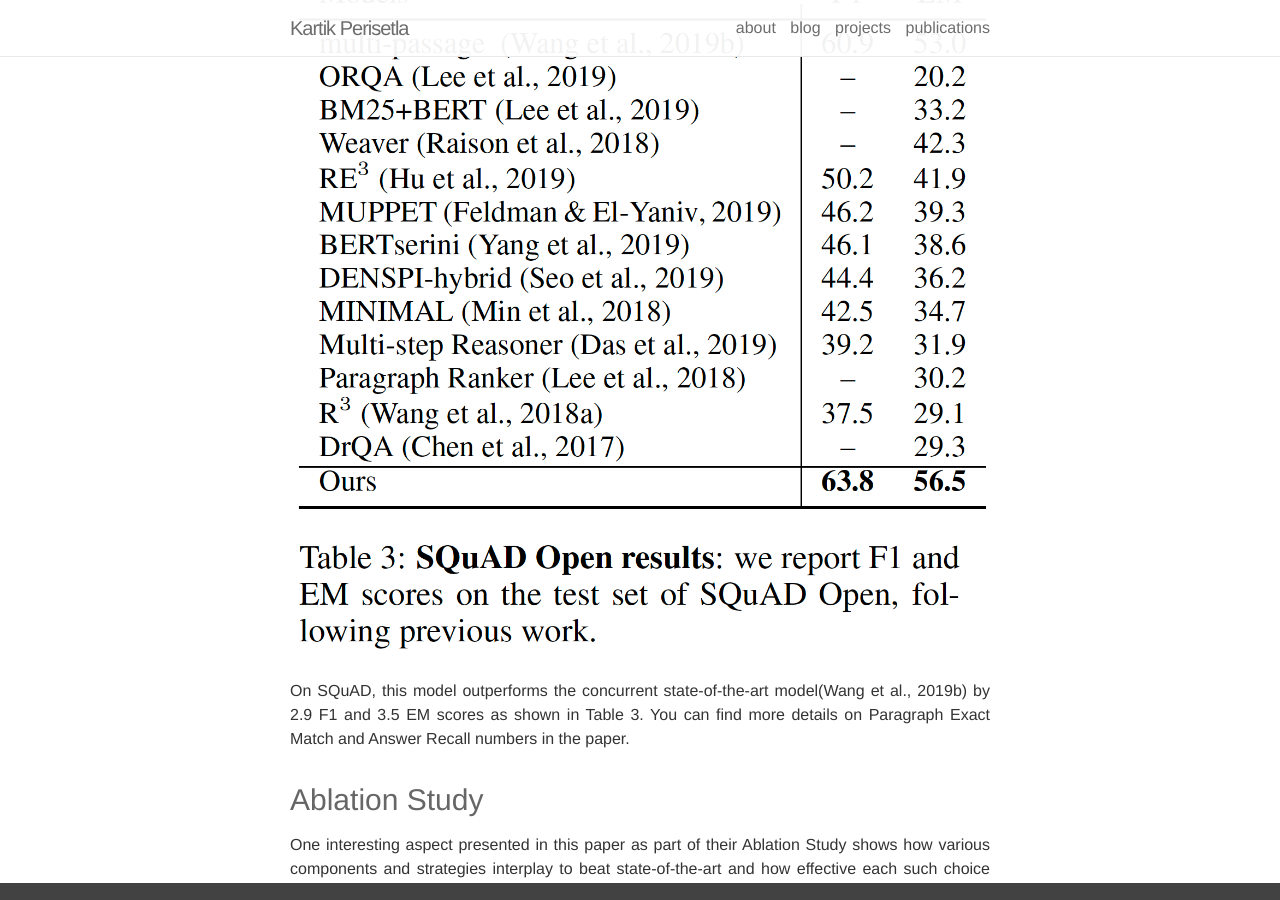
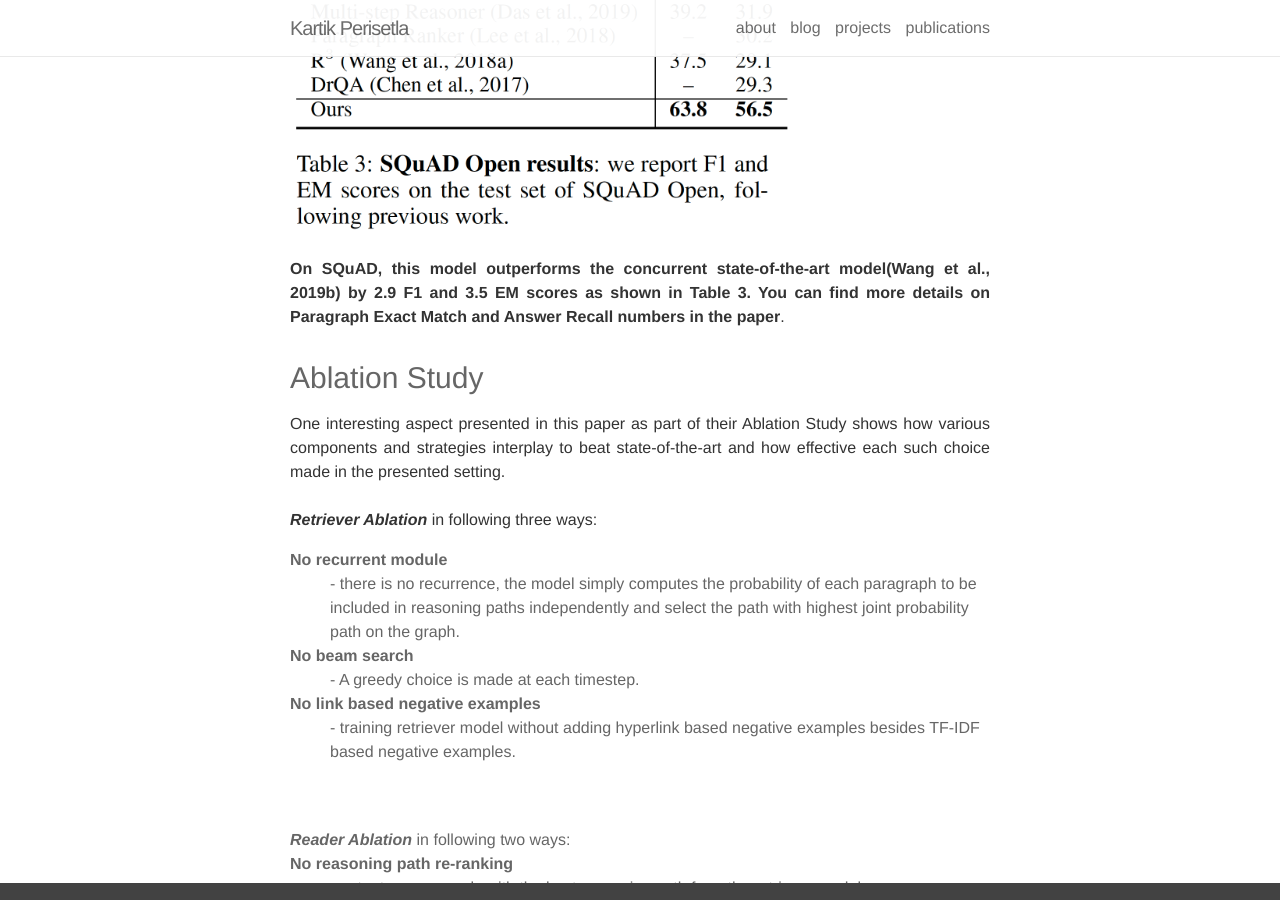
Before and after one commit to kartikperisetla/kartikperisetla.github.io, a Jekyll site: the page built from _posts/2020-06-19-learning-to-retrieve-reasoning-paths.markdown, in a window 1280 px wide and 900 px high, scrolled down 8476 px. Built offline with Jekyll 4.4.1, drawn with Linux system fonts in a browser that asks for light colours; nearby versions of some CDN libraries; comment, search, counter and statistics services are not loaded.

Commit message:
Update 2020-06-19-learning-to-retrieve-reasoning-paths.markdown

```diff
--- a/_posts/2020-06-19-learning-to-retrieve-reasoning-paths.markdown
+++ b/_posts/2020-06-19-learning-to-retrieve-reasoning-paths.markdown
@@ -143,18 +143,18 @@ where <b><i>y<sup>start</sup></i></b> and <b><i>y<sup>end</sup></i></b> are the
 <br/>
 The approach proposed in this paper has been <b><i>evaluated on 3 open-domain QA Wikipedia sourced datasets: HotpotQA, SQuAD open and Natural questions open</i></b>. Authors have used pre-trained BERT models using the uncased base configuration(d=768) for retriever and whole word masking uncased large(wwm) configuration(d=1024) for reader model. Authors have followed same TF-IDF based retriever model as is used by Chen et al.(2017). Hyperparameter tuning of number of initial TF-IDF based paragraphs(F), beam size(B) is done using HotpotQA dev set.
 </p>
-<img width="700px" src="{{ site.baseurl }}/assets/img/blog/hotpotQA_results.png"/>
+<img width="500px" src="{{ site.baseurl }}/assets/img/blog/hotpotQA_results.png"/>
 <p align="justify">
 Table 1 shows how the approach presented in this paper performs on HotpotQA development set. The method presented significantly outperforms all the previous results across the evaluation metrics under both full wiki as well as distractor settings. In full wiki setting, a question answering system must find the answer to a question in the scope of entire Wikipedia whereas in distractor setting, a question answering system reads 10 paragraphs to provide an answer to question.
 
 <br/>
 <br/>
-<b><i>The method presented in this paper achieves 14.5 F1 and 14.0 EM gains compared to state-of-the-art Semantic Retrieval(Nie et al. 2019) and 10.9 F1 gains over the concurrent Transformer-XH model(Zhao et al.2020)</i></b>.
+<b>The method presented in this paper achieves 14.5 F1 and 14.0 EM gains compared to state-of-the-art Semantic Retrieval(Nie et al. 2019) and 10.9 F1 gains over the concurrent Transformer-XH model(Zhao et al.2020)</b>.
 </p>
 
-<img width="700px" src="{{ site.baseurl }}/assets/img/blog/squad_results_table3.png"/>
+<img width="500px" src="{{ site.baseurl }}/assets/img/blog/squad_results_table3.png"/>
 <p align="justify">
-On SQuAD, this model outperforms the concurrent state-of-the-art model(Wang et al., 2019b) by 2.9 F1 and 3.5 EM scores as shown in Table 3. You can find more details on Paragraph Exact Match and Answer Recall numbers in the paper.
+<b>On SQuAD, this model outperforms the concurrent state-of-the-art model(Wang et al., 2019b) by 2.9 F1 and 3.5 EM scores as shown in Table 3. You can find more details on Paragraph Exact Match and Answer Recall numbers in the paper</b>.
 </p>
 <h3>
     Ablation Study
@@ -164,19 +164,19 @@ One interesting aspect presented in this paper as part of their Ablation Study s
 <br/><br/>
 <b><i>Retriever Ablation</i></b> in following three ways:
 <dl>
-<dt> No recurrent module</dt>
+<dt> <b>No recurrent module</b></dt>
 <dd> - there is no recurrence, the model simply computes the probability of each paragraph to be included in reasoning paths independently and select the path with highest joint probability path on the graph.</dd>
-<dt>No beam search</dt>
+<dt><b>No beam search</b></dt>
 <dd> - A greedy choice is made at each timestep.</dd>
-<dt> No link based negative examples</dt>
+<dt> <b>No link based negative examples</b></dt>
 <dd> - training retriever model without adding hyperlink based negative examples besides TF-IDF based negative examples.</dd>
 </dl>
 <br/><br/>
 <b><i>Reader Ablation</i></b> in following two ways:
 <dl>
-<dt>No reasoning path re-ranking</dt>
+<dt><b>No reasoning path re-ranking</b></dt>
 <dd> - outputs answer only  with the best reasoning path from the retriever model.</dd>
-<dt>No negative examples</dt>
+<dt><b>No negative examples</b></dt>
 <dd> - training the model ony with gold paragraphs. At inference time, it reads all paths and outputs an answer with the highest probability answer.</dd>
 </dl>
 </p>
```
